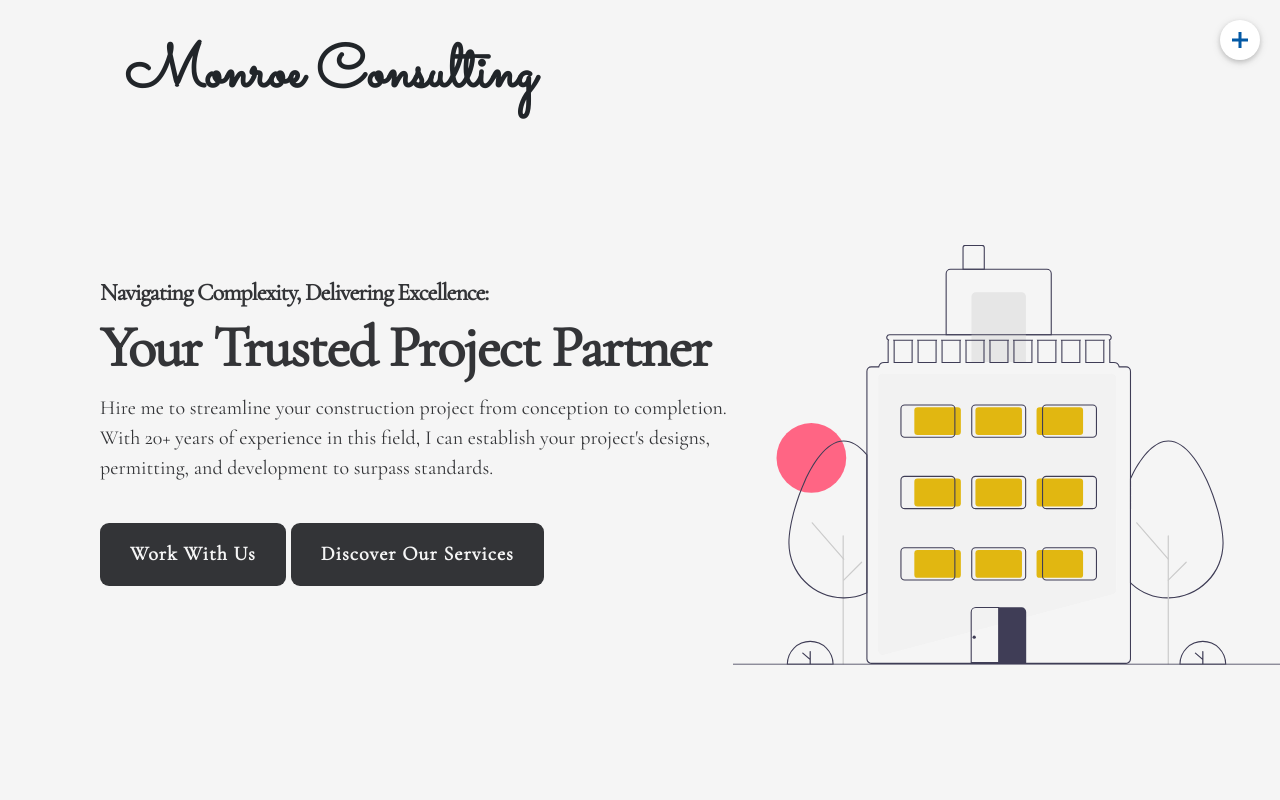
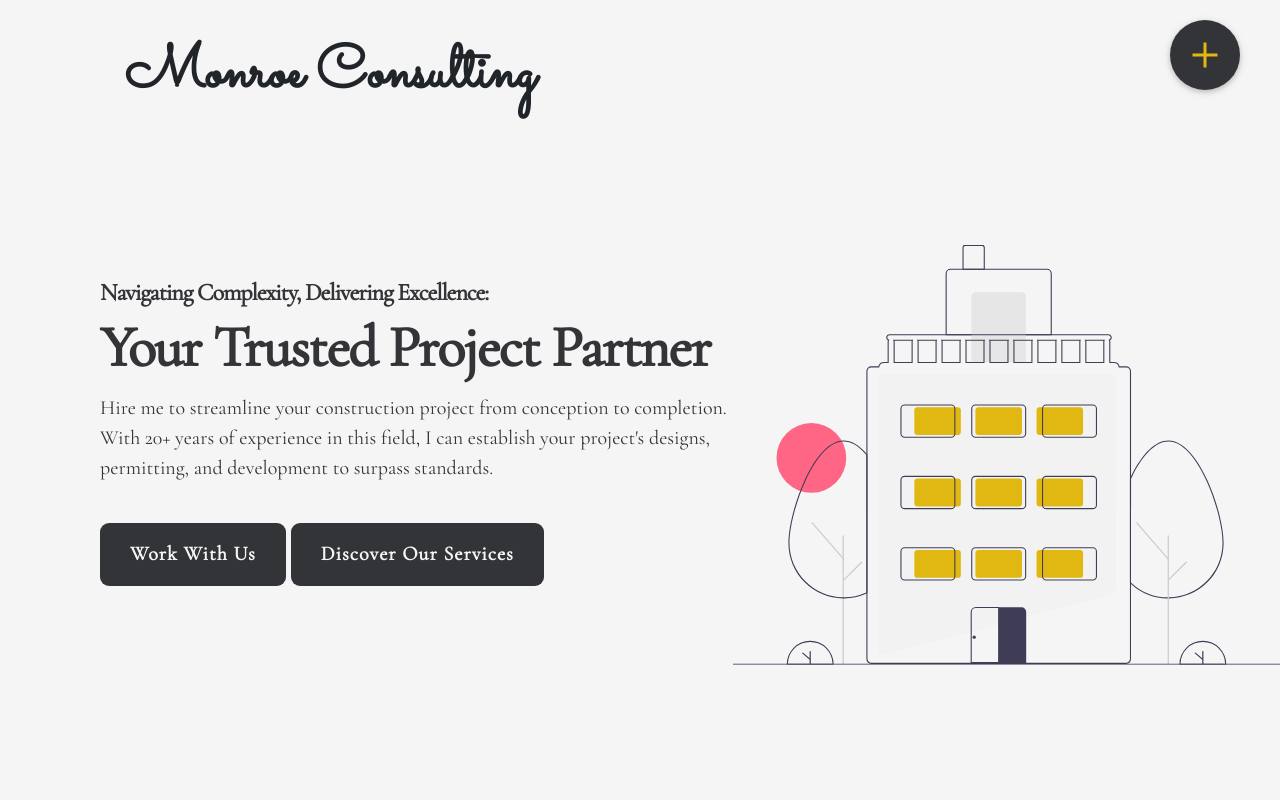
Before and after one commit to Caleb-Rogers/bmonroe-consulting, a Next.js app: page / in a window 1280 px wide. Shown: the top 800 px of the page. Built offline with nearby package versions, Linux system fonts and the light colour scheme.

Commit message:
Closes Sidenav Upon Clicking Menu Link

```diff
--- a/src/components/Navbar/Navbar.css
+++ b/src/components/Navbar/Navbar.css
@@ -11,7 +11,7 @@ body {
 
 .logo {
   font-family: "Sacramento", cursive;
-  position: fixed;
+  position: absolute;
   top: 3rem;
   left: 12.5rem;
   font-size: 6rem;
@@ -52,7 +52,6 @@ body {
   flex-direction: column;
   gap: 4rem;
   list-style: none;
-  color: white;
   padding: 15px;
   text-align: center;
 }
@@ -63,7 +62,11 @@ body {
   text-decoration: none;
   font-size: 4rem;
   font-weight: 600;
-  color: #fff;
+  color: #f5f5f5;
+}
+
+.nav-menu-link:hover {
+  color: #e1b711;
 }
 
 .nav-sliders {
@@ -86,15 +89,15 @@ body {
 .hamburger-pos {
   position: fixed;
   top: 20px;
-  right: 20px;
+  right: 40px;
   z-index: 40;
 }
 
 .hamburger {
-  width: 40px;
-  height: 40px;
+  width: 70px;
+  height: 70px;
   border-radius: 40px;
-  background-color: white;
+  background-color: #333437;
   position: relative;
   box-shadow: 0 2px 5px 0 rgba(0, 0, 0, 0.16), 0 2px 10px 0 rgba(0, 0, 0, 0.12);
   cursor: pointer;
@@ -104,9 +107,9 @@ body {
   position: absolute;
   top: 50%;
   left: 50%;
-  width: 16px;
+  width: 25px;
   height: 3px;
-  background-color: rgba(2, 89, 165, 1);
+  background-color: #e1b711;
   transition: transform 0.3s;
   transition-delay: 0.5s;
 }
@@ -120,11 +123,11 @@ body {
 }
 
 .hamburger:hover {
-  background-color: rgba(2, 89, 165, 1);
+  background-color: #ff6584;
 }
 
 .hamburger:hover div {
-  background-color: white;
+  background-color: #333437;
 }
 
 .hamburger:active {
--- a/src/components/Navbar/Navbar.js
+++ b/src/components/Navbar/Navbar.js
@@ -2,7 +2,6 @@
 
 import React, { useEffect } from "react";
 import Link from "next/link";
-import { useRouter } from "next/router";
 
 const Navbar = () => {
 
@@ -11,10 +10,22 @@ const Navbar = () => {
       document.body.classList.toggle('nav-open');
     };
 
+    const handleNavLinkClick = () => {
+      document.body.classList.remove('nav-open');
+    };
+
     document.querySelector('.hamburger').addEventListener('click', handleHamburgerClick);
+
+    document.querySelectorAll('.nav-menu-link').forEach((link) => {
+      link.addEventListener('click', handleNavLinkClick);
+    });
 
     return () => {
       document.querySelector('.hamburger').removeEventListener('click', handleHamburgerClick);
+
+      document.querySelectorAll('.nav-menu-link').forEach((link) => {
+        link.removeEventListener('click', handleNavLinkClick);
+      });
     };
   }, []);
 
```
